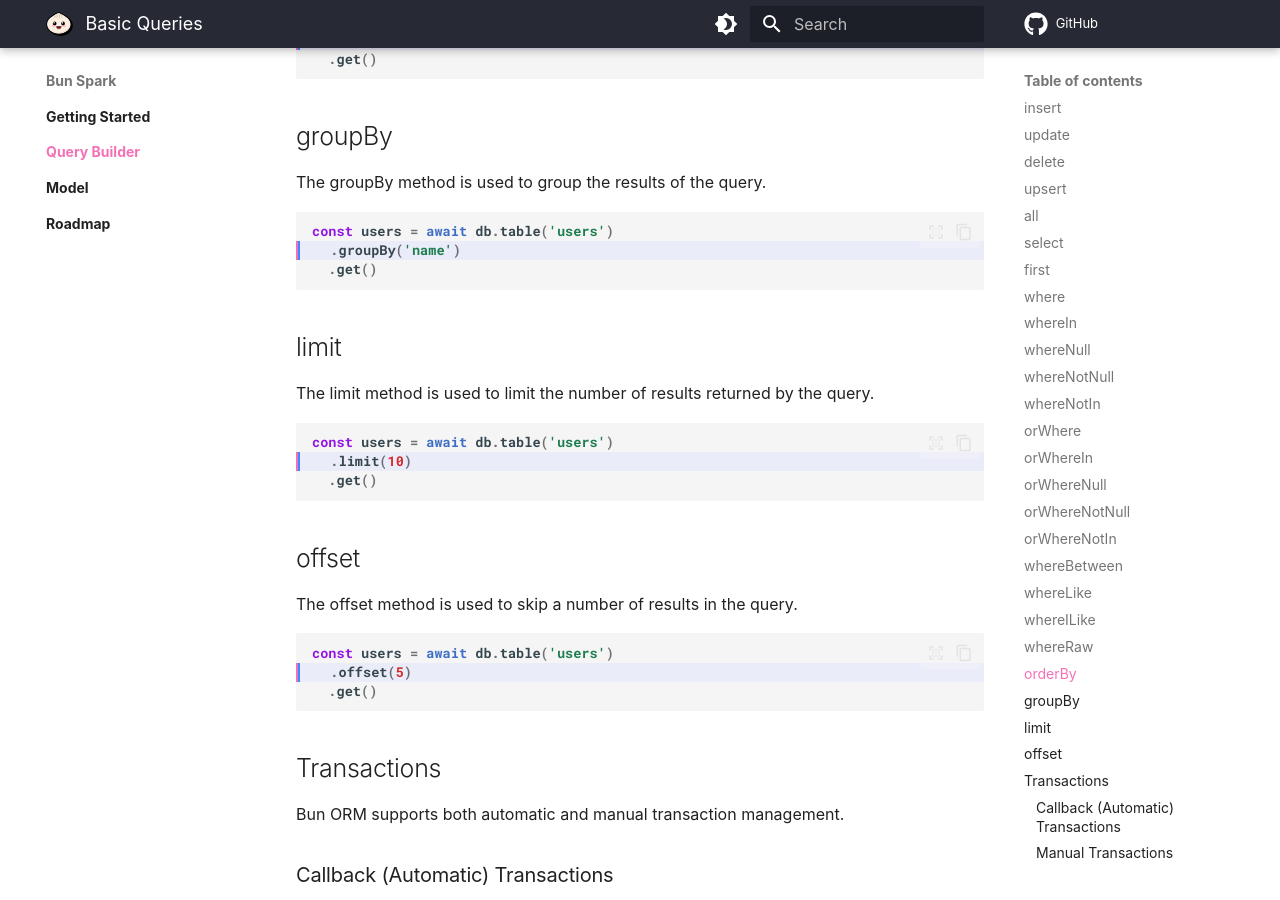
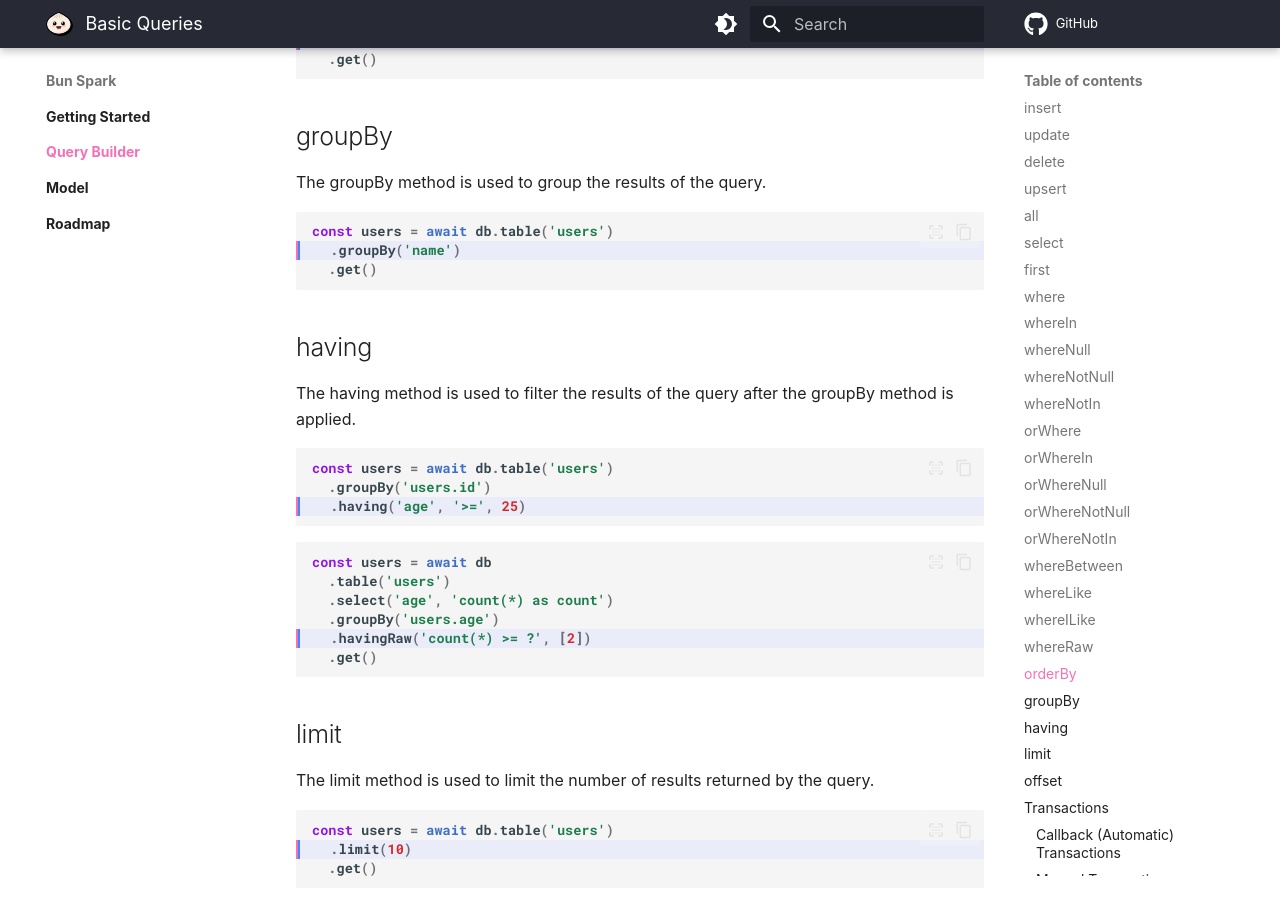
Before and after one commit to necessarylion/bun-orm, an MkDocs documentation site: the page built from docs/query-builder/index.md, in a window 1280 px wide and 900 px high, scrolled down 7230 px. Built offline with MkDocs 1.6.1 and Material for MkDocs 9.7.7, drawn with Linux system fonts in a browser that asks for light colours; some web fonts are replaced; comment, search, counter and statistics services are not loaded.

Commit message:
add having docs

````diff
--- a/docs/query-builder/index.md
+++ b/docs/query-builder/index.md
@@ -342,6 +342,25 @@ const users = await db.table('users')
   .get()
 ```
 
+## having
+
+The having method is used to filter the results of the query after the groupBy method is applied.
+
+```ts hl_lines="3"
+const users = await db.table('users')
+  .groupBy('users.id')
+  .having('age', '>=', 25)
+```
+
+```ts hl_lines="5"
+const users = await db
+  .table('users')
+  .select('age', 'count(*) as count')
+  .groupBy('users.age')
+  .havingRaw('count(*) >= ?', [2])
+  .get()
+```
+
 ## limit
 
 The limit method is used to limit the number of results returned by the query.
````
